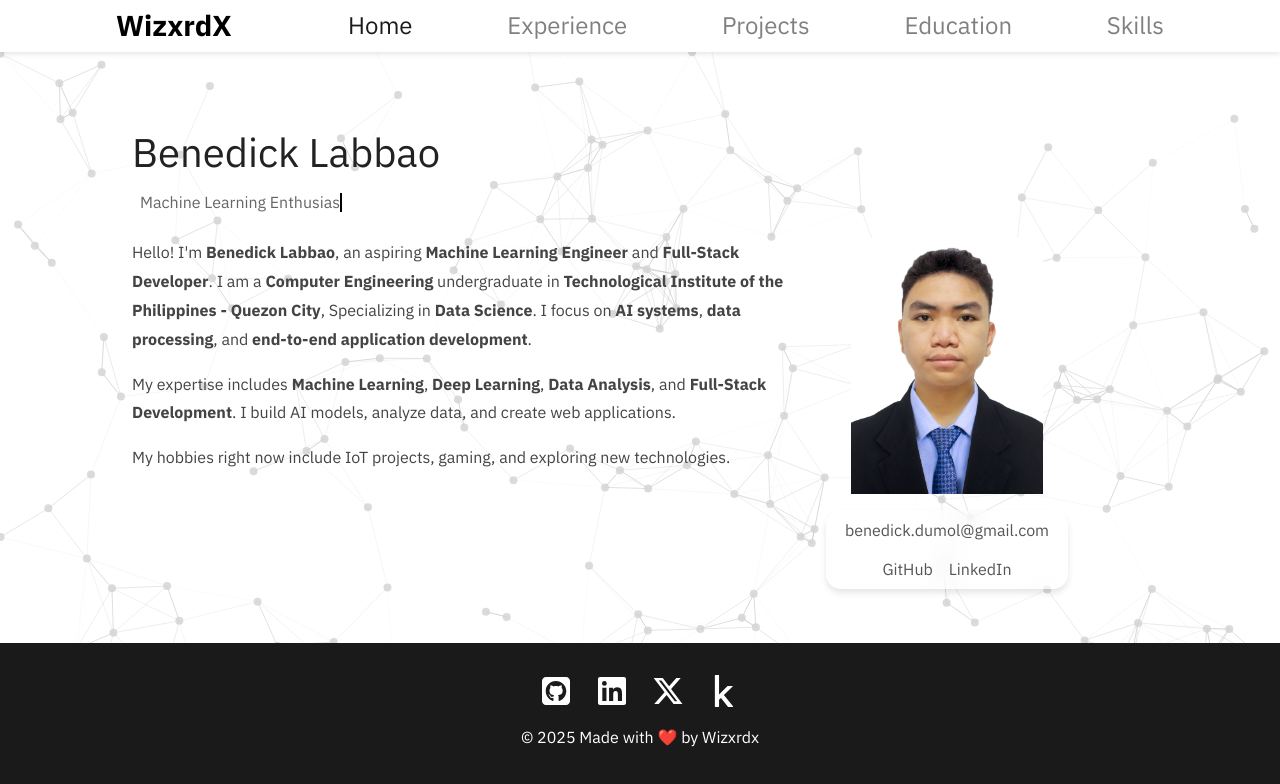
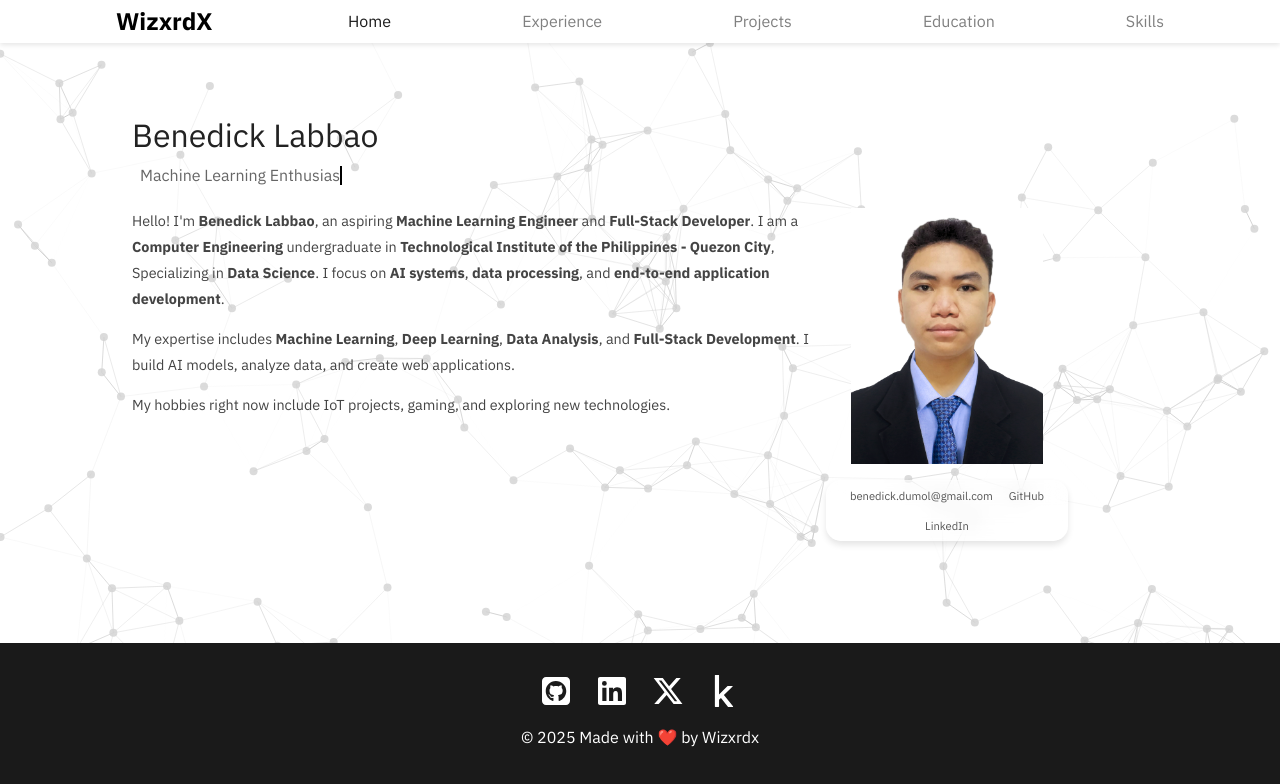
Before and after one commit to Wizxrdx/wizxrdx.github.io, a Next.js app: page / in a window 1280 px wide. Shown: the top 784 px of the page. Built offline with nearby package versions, Linux system fonts and the light colour scheme.

Commit message:
Refactor CSS styles: adjust font sizes for header, navbar, and global elements for improved readability

```diff
--- a/src/app/page.module.css
+++ b/src/app/page.module.css
@@ -10,12 +10,11 @@
 }
 .headerTitle {
     font-weight: normal;
-    font-size: 2.5rem;
     margin: 0;
     color: #222;
 }
 .headerBody {
-    font-size: 1.2rem;
+    font-size: 1rem;
     color: #666;
     margin-left: 0.5rem;
 }
@@ -25,7 +24,6 @@
     align-items: center;
 }
 .sectionBody {
-    font-size: 1rem;
     color: #444;
 }
 
--- a/src/components/Navbar/Navbar.module.css
+++ b/src/components/Navbar/Navbar.module.css
@@ -24,7 +24,7 @@
 }
 
 .logo {
-    font-size: 1.8rem;
+    font-size: 1.5rem;
     font-weight: bold;
     color: #000000;
 }
@@ -44,7 +44,7 @@
 }
 .navLink {
     text-decoration: none;
-    font-size: 1.5rem;
+    font-size: 1rem;
 }
 .navLink:hover, .navLinkActive {
     color: #1b1b1b;
--- a/src/styles/globals.css
+++ b/src/styles/globals.css
@@ -34,6 +34,7 @@ nav ul {
 }
 
 a {
+  font-size: 0.7rem;
   color: gray;
   text-decoration: none;
   transition: color 0.3s ease;
@@ -60,3 +61,19 @@ img {
   width: 15vw;
   object-fit: cover;
 }
+
+p {
+  font-size: 0.9rem;
+}
+
+h1 {
+  font-size: 2rem;
+}
+
+h2 {
+  font-size: 1.5rem;
+}
+
+h3 {
+  font-size: 1.2rem;
+}
```
